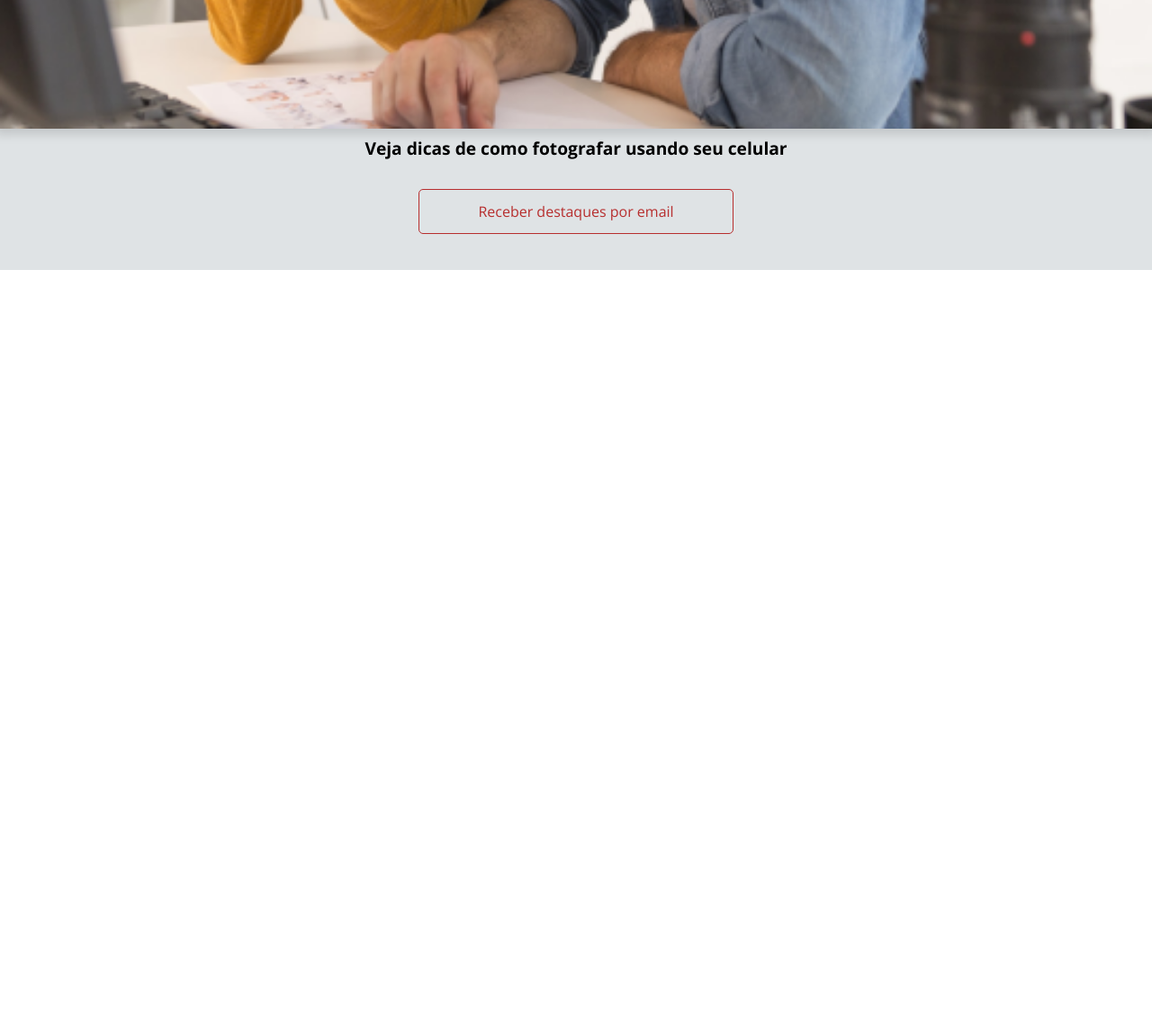
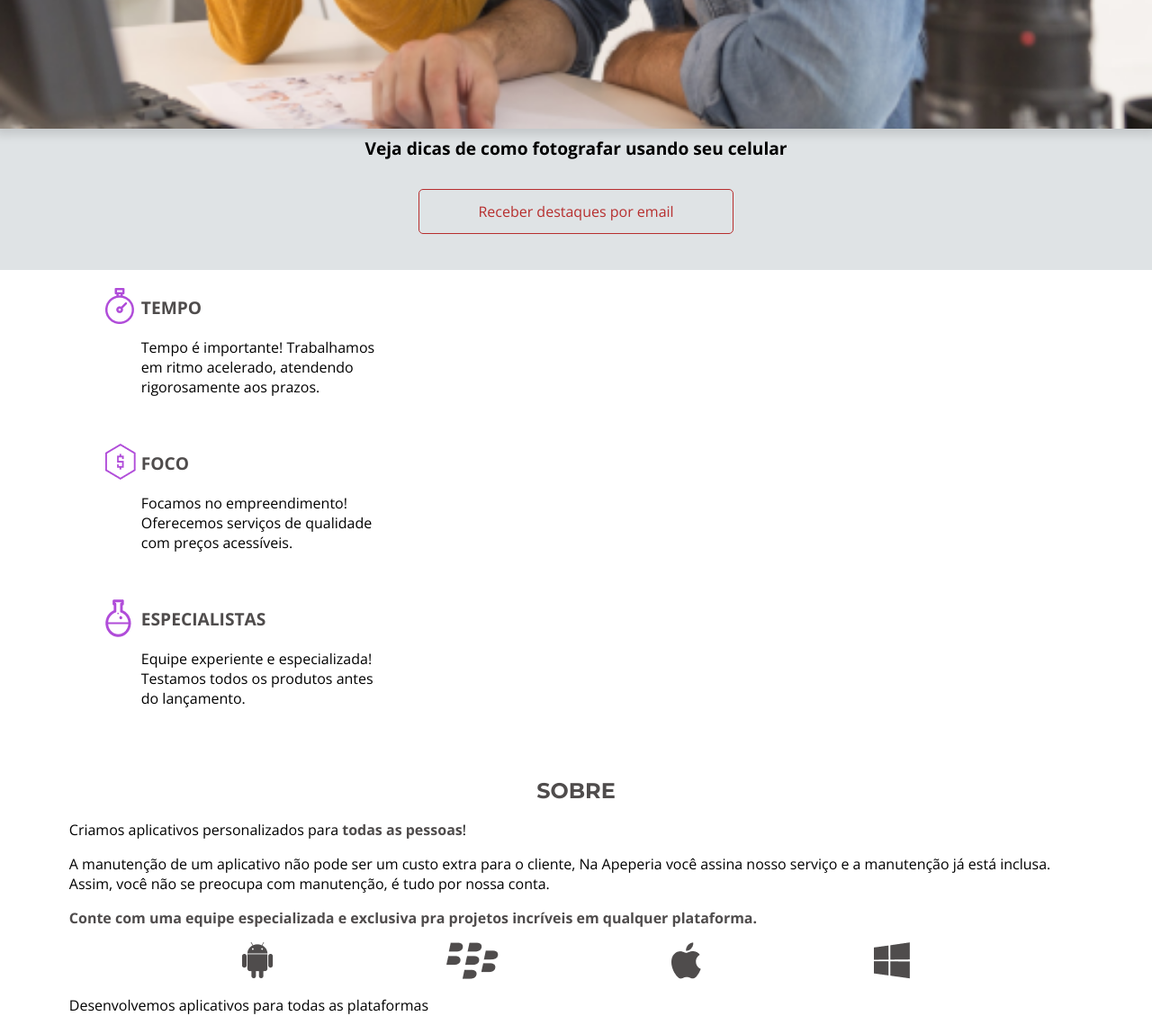
Before and after one commit to VicenteLamberti/apeperia-alura, a plain HTML site: page index.html in a window 1280 px wide. Shown: the part 1681-2820 px from the top of the page at 90% size. Before the commit the page ends 1981 px from the top, so only its background shows below. Drawn offline with nearby package versions, Linux system fonts and the light colour scheme.

Commit message:
secao diferencial e sobre

```diff
--- /dev/null
+++ b/css/diferenciais.css
@@ -0,0 +1,35 @@
+.diferenciais__item {
+    max-width: 350px;
+
+    box-sizing: border-box;
+
+    padding: 2rem 0 2rem 5rem;
+
+    background-repeat: no-repeat;
+    background-position: top 1.25rem left 2.5rem;
+}
+
+.diferenciais__item--tempo{
+    background-image: url(../img/icone-relogio.png);
+
+}
+
+.diferenciais__item--foco{
+    background-image: url(../img/icone-dinheiro.png);
+}
+
+.diferenciais__item--especialista{
+    background-image: url(../img/icone-quimica.png);
+}
+.item__titulo {
+    color: var(--cinza-escuro);
+    font-weight: 700;
+    font-size: 1.2rem;
+    text-transform: uppercase;
+
+    margin-bottom: 1.5rem;
+}
+
+.item__texto {
+    line-height: normal;
+}
--- /dev/null
+++ b/css/sobre.css
@@ -0,0 +1,34 @@
+.sobre {
+    padding-top: 3rem;
+    padding-bottom: 3rem;
+}
+
+.sobre__titulo {
+    color: var(--cinza-escuro);
+    font-weight: 700;
+    font-size: 1.5rem;
+    font-family: var(--montserrat);
+    text-transform: uppercase;
+    text-align: center;
+
+    margin-bottom: 1.25rem;
+}
+
+.sobre__texto {
+    line-height: normal;
+
+    margin-bottom: 1rem;
+}
+
+.sobre__texto--destaque {
+    color: var(--cinza-escuro);
+    font-weight: 700;
+}
+
+.sobre__plataformas {
+    display: flex;
+    flex-wrap: wrap;
+    justify-content: space-evenly;
+
+    margin-bottom: 1rem;
+}
--- a/index.html
+++ b/index.html
@@ -19,6 +19,9 @@
     <link rel="stylesheet" href="css/cabecalho.css">
     <link rel="stylesheet" href="css/chamada.css">
     <link rel="stylesheet" href="css/destaques.css">
+    <link rel="stylesheet" href="css/diferenciais.css">
+    <link rel="stylesheet" href="css/sobre.css">
+
 
 </head>
 
@@ -63,6 +66,50 @@
             </a><a href="#" class="destaques__botao botao">Receber destaques por email
             </a>
         </section>
+
+        <section class="diferenciais container">
+            <ul class="diferenciais__lista">
+                <li class="diferenciais__item diferenciais__item--tempo">
+                    <h2 class="item__titulo">Tempo</h2>
+                    <p class="item__texto">Tempo é importante! Trabalhamos em ritmo acelerado, atendendo rigorosamente
+                        aos prazos.</p>
+                </li>
+                <li class="diferenciais__item diferenciais__item--foco">
+                    <h2 class="item__titulo">Foco</h2>
+                    <p class="item__texto">Focamos no empreendimento! Oferecemos serviços de qualidade com preços
+                        acessíveis.</p>
+                </li>
+                <li class="diferenciais__item diferenciais__item--especialista">
+                    <h2 class="item__titulo">Especialistas</h2>
+                    <p class="item__texto">Equipe experiente e especializada! Testamos todos os produtos antes do
+                        lançamento.</p>
+                </li>
+            </ul>
+        </section>
+
+        <section class="sobre container">
+            <div class="sobre__conteudo">
+                <h2 class="sobre__titulo">Sobre</h2>
+                <p class="sobre__texto">Criamos aplicativos personalizados para <strong
+                        class="sobre__texto--destaque">todas as pessoas</strong>!</p>
+                <p class="sobre__texto">
+                    A manutenção de um aplicativo não pode ser um custo extra para o cliente, Na Apeperia você assina
+                    nosso serviço e a manutenção já está inclusa. Assim, você não se preocupa com manutenção, é tudo por
+                    nossa conta.
+                </p>
+                <p class="sobre__texto sobre__texto--destaque sobre__texto--divisao">
+                    Conte com uma equipe especializada e exclusiva pra projetos incríveis em qualquer plataforma.
+                </p>
+                <ul class="sobre__plataformas">
+                    <li><img src="img/android.png" alt="Ícone do Android"></li>
+                    <li><img src="img/blackberry.png" alt="Ícone da Blackberry"></li>
+                    <li><img src="img/apple.png" alt="Ícone da Apple"></li>
+                    <li><img src="img/windowsphone.png" alt="Ícone da Microsoft"></li>
+                </ul>
+                <p class="sobre__texto">Desenvolvemos aplicativos para todas as plataformas</p>
+            </div>
+            <img src="img/sobre-apeperia.png" alt="Sobre a Apeperia" class="sobre__imagem">
+        </section>
     </main>
 
 </body>
```
